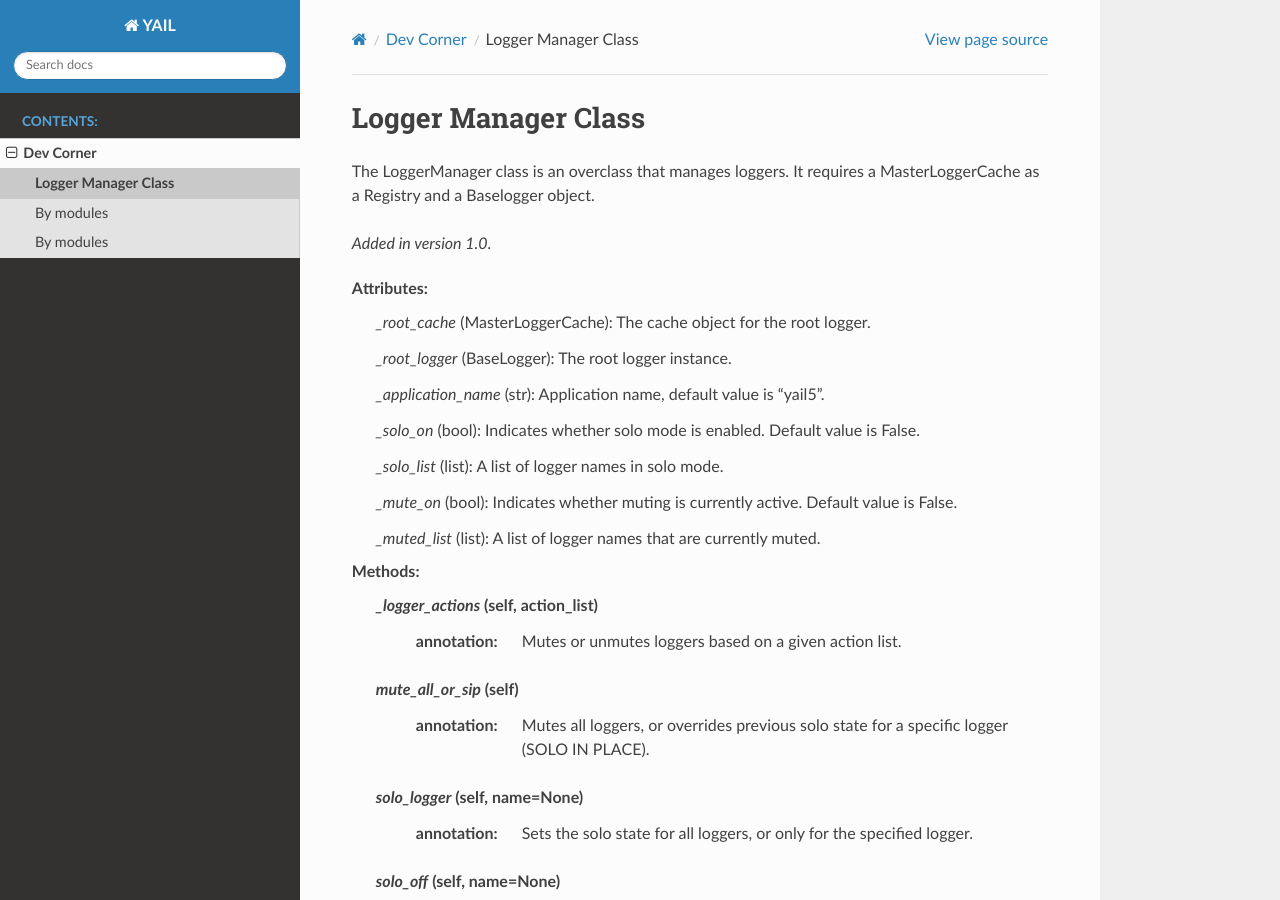
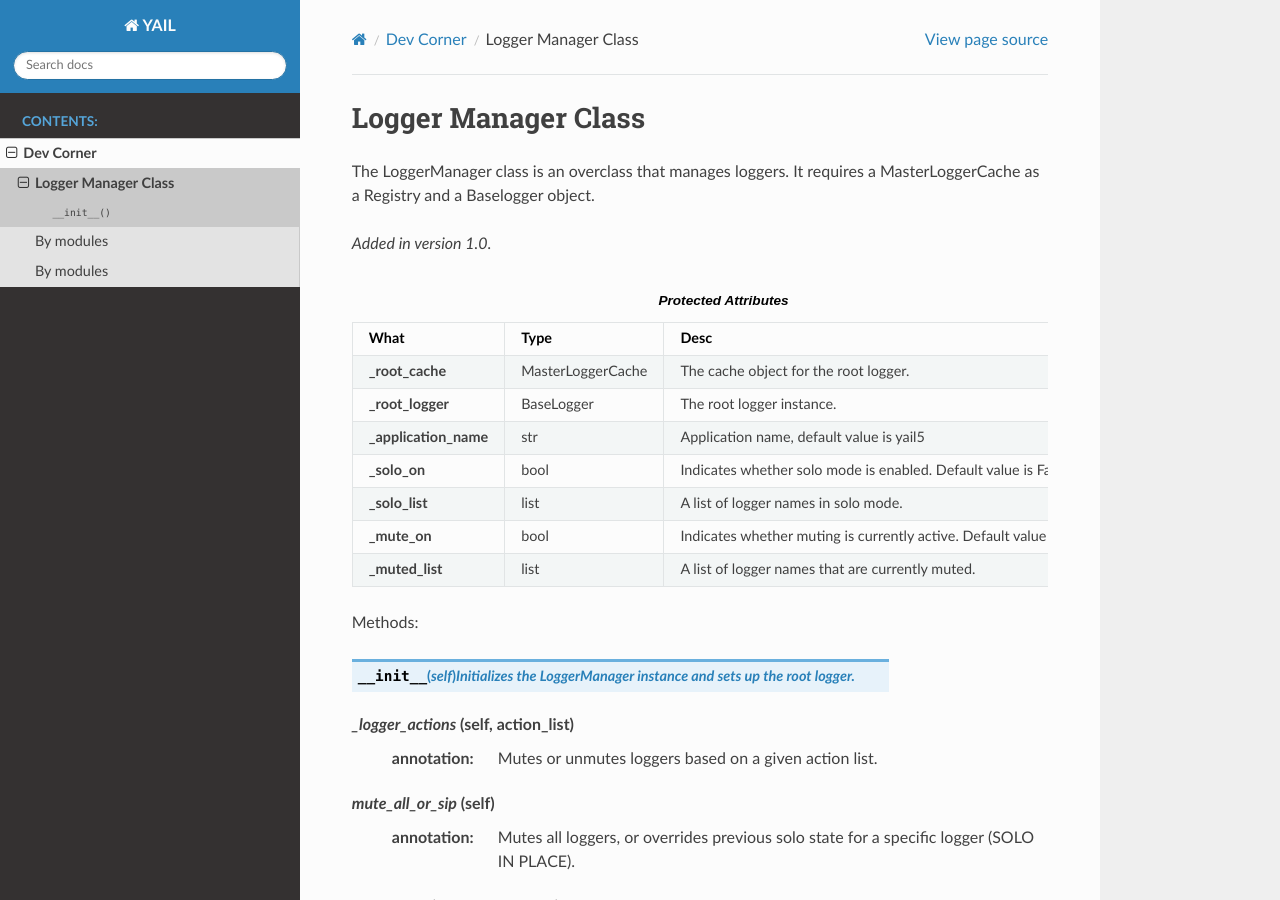
Before and after one commit to p3titpoe/yail, a Sphinx documentation site: the page built from docs/source/dev/mistral.rst, in a window 1280 px wide and 900 px high. Built offline with Sphinx 7.4.7 and the Read the Docs theme 3.1.0, drawn with Linux system fonts in a browser that asks for light colours.

```diff
--- a/docs/source/dev/mistral.rst
+++ b/docs/source/dev/mistral.rst
@@ -1,42 +1,43 @@
 Logger Manager Class
---------------------
+====================
 
 The LoggerManager class is an overclass that manages loggers. It requires a MasterLoggerCache as a Registry and a Baselogger object.
 
 .. versionadded:: 1.0
 
-Attributes:
-    `_root_cache` (MasterLoggerCache): The cache object for the root logger.
 
-    `_root_logger` (BaseLogger): The root logger instance.
+.. csv-table:: **Protected Attributes**
+   :header: "What", "Type", "Desc"
+   :widths: 20, 20, 80
 
-    `_application_name` (str): Application name, default value is "yail5".
+   "**_root_cache**","MasterLoggerCache","The cache object for the root logger."
+   "**_root_logger**","BaseLogger","The root logger instance."
+   "**_application_name**","str","Application name, default value is yail5"
+   "**_solo_on**", "bool","Indicates whether solo mode is enabled. Default value is False."
+   "**_solo_list**","list","A list of logger names in solo mode."
+   "**_mute_on**","bool","Indicates whether muting is currently active. Default value is False."
+   "**_muted_list**","list","A list of logger names that are currently muted."
 
-    `_solo_on` (bool): Indicates whether solo mode is enabled. Default value is False.
-
-    `_solo_list` (list): A list of logger names in solo mode.
-
-    `_mute_on` (bool): Indicates whether muting is currently active. Default value is False.
-
-    `_muted_list` (list): A list of logger names that are currently muted.
 
 Methods:
-    .. function::**init** (self)
-        :annotation: Initializes the LoggerManager instance and sets up the root logger.
 
-    `_logger_actions` (self, action_list)
-        :annotation: Mutes or unmutes loggers based on a given action list.
-    `mute_all_or_sip` (self)
-        :annotation: Mutes all loggers, or overrides previous solo state for a specific logger (SOLO IN PLACE).
-    `solo_logger` (self, name=None)
-        :annotation: Sets the solo state for all loggers, or only for the specified logger.
-    `solo_off` (self, name=None)
-        :annotation: Removes the solo state from all loggers, or only from the specified logger.
-    `mute_logger `(self, name)
-        :annotation: Mutes a specific logger, or all loggers if no argument is provided.
-    `mute_off` (self, name=None)
-        :annotation: Offs the Mute Bus or takes a Logger out of the bus.
-    `rootcache` (self)
-        :annotation: Returns the root cache object.
-    `rootlogger` (self)
-        :annotation: Returns the root logger object.
+.. py:function:: __init__(self)
+   :annotation: Initializes the LoggerManager instance and sets up the root logger.
+
+
+`_logger_actions` (self, action_list)
+    :annotation: Mutes or unmutes loggers based on a given action list.
+`mute_all_or_sip` (self)
+    :annotation: Mutes all loggers, or overrides previous solo state for a specific logger (SOLO IN PLACE).
+`solo_logger` (self, name=None)
+    :annotation: Sets the solo state for all loggers, or only for the specified logger.
+`solo_off` (self, name=None)
+    :annotation: Removes the solo state from all loggers, or only from the specified logger.
+`mute_logger `(self, name)
+    :annotation: Mutes a specific logger, or all loggers if no argument is provided.
+`mute_off` (self, name=None)
+    :annotation: Offs the Mute Bus or takes a Logger out of the bus.
+`rootcache` (self)
+    :annotation: Returns the root cache object.
+`rootlogger` (self)
+    :annotation: Returns the root logger object.
--- a/yail/__init__.py
+++ b/yail/__init__.py
@@ -7,7 +7,7 @@
     return LOGGER.make_new_logger(name)
 
 def logger_by_name(name:str)->BaseLogger:
-    return LOGGER.get_logger_by_name(name).logger
+    return LOGGER.get_logger_by_name(name)
 
 def muteall()->None:
     LOGGER.mute_all_or_sip()
```
Also changed, not shown: start.py (+6 -7 lines), 1 other file.
